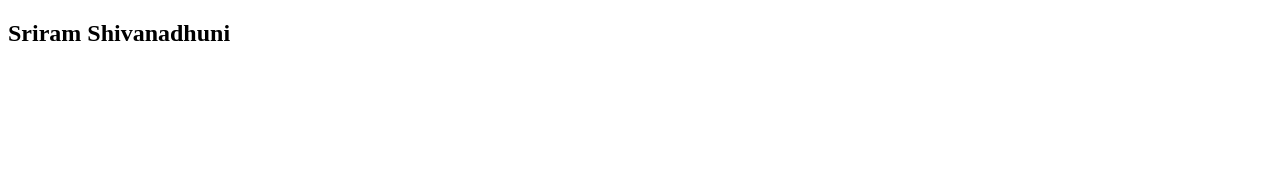
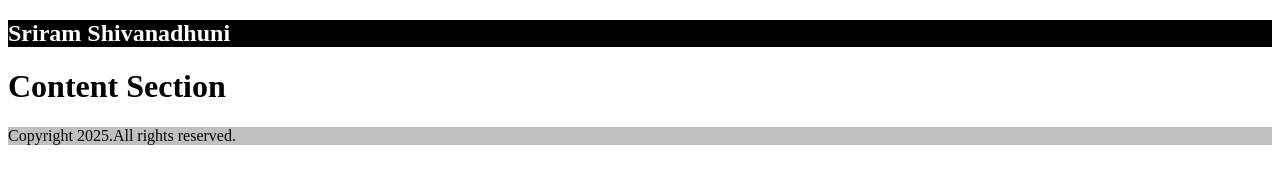
Before and after one commit to Sriram-0305/SriramShivanadhuni.github.io, a plain HTML site: page index.html in a window 1280 px wide. Drawn offline with Linux system fonts and the light colour scheme.

Commit message:
This is a combination of 2 commits.

```diff
--- a/index.html
+++ b/index.html
@@ -3,9 +3,22 @@
 <head>
     <meta charset="UTF-8">
     <meta name="viewport" content="width=device-width, initial-scale=1.0">
-    <title>Document</title>
+    <title>Portfolio</title>
+    <link rel="stylesheet" href="styles.css">
 </head>
 <body>
-    <h2>Sriram Shivanadhuni</h2>
+    <div class="container">
+        <div class="header">
+            <h2>Sriram Shivanadhuni</h2>
+        </div>
+        <div>
+            <h1>Content Section</h1>
+        </div>
+        <div class="footer">
+            <p>Copyright 2025.All rights reserved.</p>
+        </div>
+    </div>
+
+
 </body>
 </html>
--- /dev/null
+++ b/styles.css
@@ -0,0 +1,10 @@
+.header {
+    background-color: black;
+    color: white;
+ }
+.footer {
+    background-color: silver;
+ }
+ .container{
+    margin: 0px;
+ }
```
